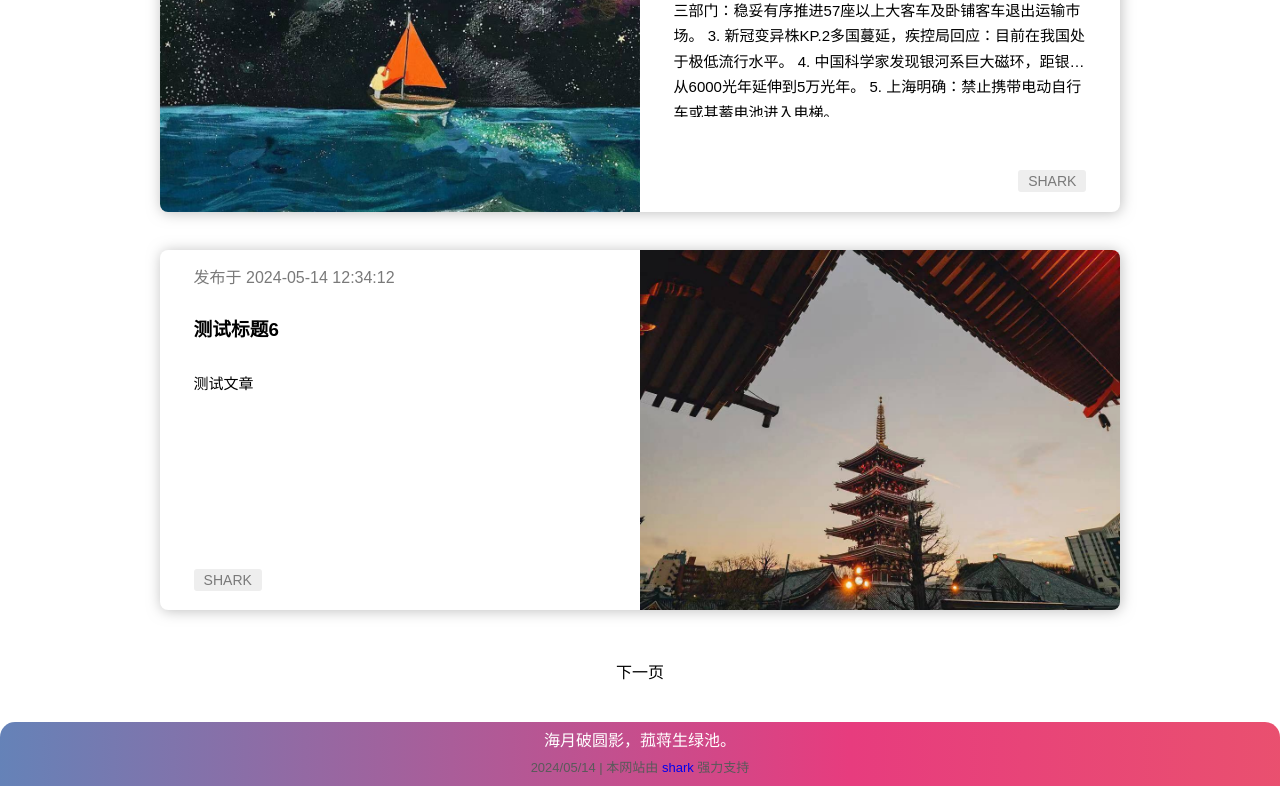
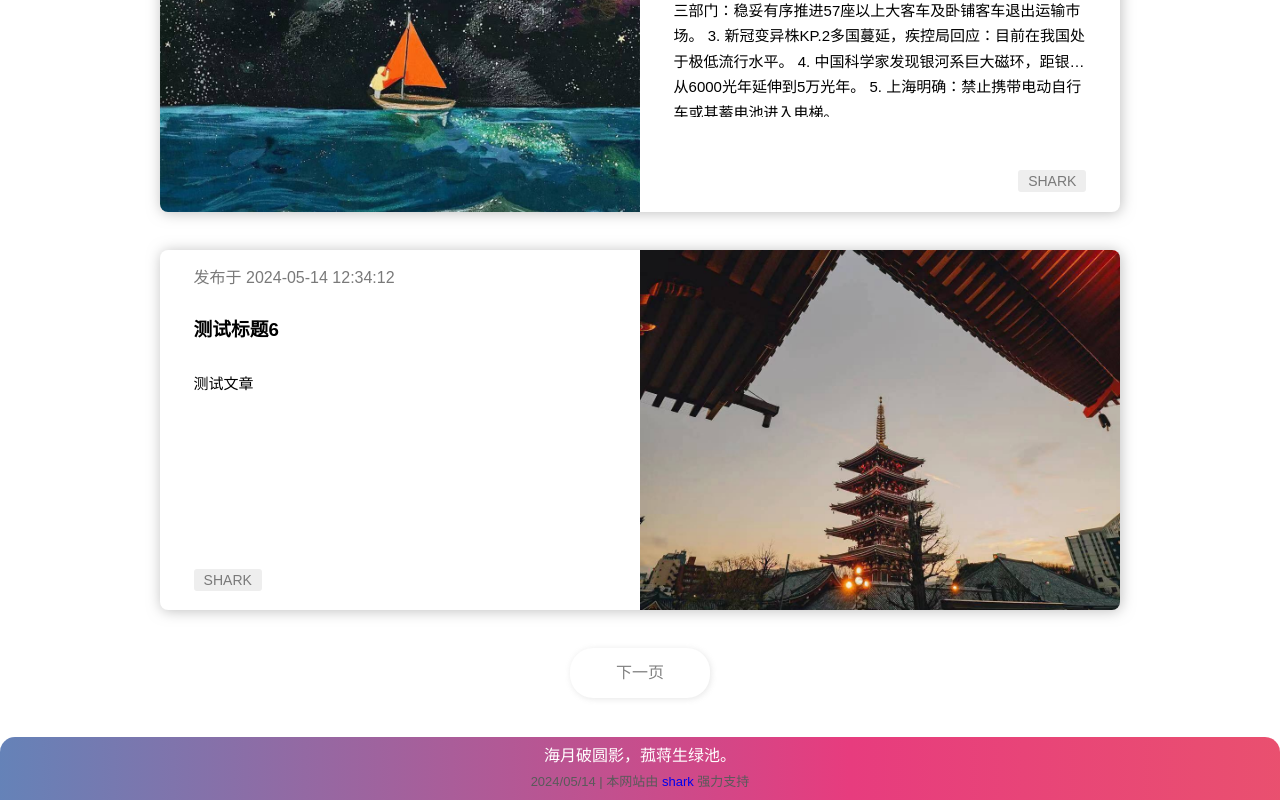
Before and after one commit to Mrxuccc/xblog, a Vue app: page / in a window 1280 px wide. Shown: the part 2558-3358 px from the top of the page. Built offline with nearby package versions, Linux system fonts and the light colour scheme.

Commit message:
feat:'1、封装高亮btn，2、页面公共box布局优化'

```diff
--- a/src/components/backTop/index.vue
+++ b/src/components/backTop/index.vue
@@ -1,10 +1,11 @@
 <template>
     <!-- 回到顶部 -->
-    <el-backtop visibility-height="600" :bottom="bottomInstance" @mouseover='mouseCondition(true)' @mouseout='mouseCondition(false)'>
+    <el-backtop :visibility-height="trarkNumber" :bottom="bottomInstance" @mouseover='mouseCondition(true)' @mouseout='mouseCondition(false)'>
         <i class="iconfont icon-backTop" ></i>
     </el-backtop>
 </template>
 <script lang="ts" setup>
+const trarkNumber = ref<number>(600)
 let bottomInstance = ref<number>(100)
 const mouseCondition=(key:boolean)=>{
     bottomInstance.value = key?110:100
--- /dev/null
+++ b/src/components/ligntButton/index.vue
@@ -0,0 +1,29 @@
+<template>
+    <div id="lineLightBtn" class="button-nextPage" @mousemove="handleMove($event)" >
+      <div>
+        <slot>
+          下一页
+        </slot>
+      </div>
+    </div>
+</template>
+
+<script lang="ts" setup>
+let btnMoveValue = ref({
+  xs:`0`,
+  ys:`0`
+})
+const handleMove=(e:any) =>{
+  btnMoveValue.value.xs = e.offsetX +'px'
+  btnMoveValue.value.ys = e.offsetY+'px'
+}
+</script>
+
+<style lang="scss" scoped>
+
+@import url('./style/index.scss');
+#lineLightBtn::before {
+  top: v-bind('btnMoveValue.ys') !important;
+  left: v-bind('btnMoveValue.xs') !important;
+}
+</style>
--- /dev/null
+++ b/src/components/ligntButton/style/index.scss
@@ -0,0 +1,51 @@
+.button {
+    width: 100%;
+    background-color: $bg-color;
+    &-nextPage  {
+      position: relative;
+      width: 140px;
+      height: 50px;
+      line-height: 50px;
+      margin: 3% auto;
+      border-radius: 23px;
+      color: $btnText-Color;
+      background-color: $btnBg-Color;
+      box-shadow: 1px 1px 6px rgba(128, 128, 128, 0.2);
+      overflow: hidden;
+      cursor: pointer;
+      &>div {
+        position: relative;
+        width: 100%;
+        height: 100%;
+        text-align: center;
+        border-radius: 23px;
+        z-index: 1;
+      }
+      &::before {
+        content: '';
+        position: absolute;
+        top: 0;
+        left: 0;
+        transform: translate(-50%,-50%);
+        width: 100px;
+        height: 100px;
+        background: radial-gradient($--linkHoverColor , transparent,transparent);
+        opacity: 0;
+        transition: .5s ,top 0s , left 0s;
+      }
+      &:hover{
+        color: $--linkHoverColor;
+        box-shadow: 1px 1px 6px rgba(128, 128, 128, 0.4);
+        &::before {
+          opacity: 1;
+        }
+      }
+      &::after {
+        content: '';
+        background-color: rgba(255, 255, 255,.6);
+        position: absolute;
+        inset: 2px;
+        border-radius: 23px;
+      }
+    }
+}
--- a/src/components/pageBox/index.vue
+++ b/src/components/pageBox/index.vue
@@ -1,6 +1,6 @@
 <template>
     <!-- 自定义展示box -->
-    <div  class="pageBoxs" v-for="(item,index) in valueList" :key="index">
+    <div class="pageBoxs" :class="{lastBox:index===valueList.length-1}" v-for="(item,index) in valueList" :key="index">
         <div v-if="index%2==0" class="pageBoxs-imgType1">
           <a-image
             :width="`100%`"
@@ -68,4 +68,7 @@ props
 
 <style lang="scss" scoped>
 @import url(./style/index.scss);
+.lastBox {
+  margin-bottom: 0 !important;
+}
 </style>
--- a/src/components/pageBox/style/index.scss
+++ b/src/components/pageBox/style/index.scss
@@ -1,8 +1,7 @@
 .pageBoxs {
     width: 75%;
     height: 45vh;
-    margin: 0 auto;
-    margin-bottom: 3%;
+    margin: 0 auto 3%;
     display: flex;
     align-items: center;
     border-radius: 8px;
@@ -100,4 +99,5 @@
               }
           }
     }
+
 }
--- a/src/components/pageFooter/index.vue
+++ b/src/components/pageFooter/index.vue
@@ -12,7 +12,6 @@
   background-size: 300% 300%;
   border-radius: 1.5rem 1.5rem 0 0;
   -webkit-animation: gradientbg 10s ease infinite;
-  margin-top: 2vh;
   &-poet {
     padding-top: 10px;
     font-size: 16px;
--- a/src/styles/scss/variables.scss
+++ b/src/styles/scss/variables.scss
@@ -6,6 +6,8 @@ $headText-Color: #fff; //#4195a7;
 $boxBg-Color: #ddd;
 $text-white:#fff;
 $tagBg-Color: #eee;
+$btnBg-Color:#fff;
+$btnText-Color:#808080;
 $--linkHoverColor:orange;
 $--timeTextColor:#797979;
 $--tagTextColor:#797979;
--- a/src/types/components.d.ts
+++ b/src/types/components.d.ts
@@ -8,6 +8,7 @@ export {}
 declare module 'vue' {
   export interface GlobalComponents {
     BackTop: typeof import('./../components/backTop/index.vue')['default']
+    LigntButton: typeof import('./../components/ligntButton/index.vue')['default']
     PageBox: typeof import('./../components/pageBox/index.vue')['default']
     PageFooter: typeof import('./../components/pageFooter/index.vue')['default']
     PageHead: typeof import('./../components/pageHead/index.vue')['default']
--- a/src/views/index/index.vue
+++ b/src/views/index/index.vue
@@ -8,15 +8,15 @@
     </div>
     <div class="indexPage-content">
       <PageBox :valueList="pageimgList"></PageBox>
-      <div id="lineLightBtn" class="indexPage-content-nextPage" @click="addInfoPage"><span>下一页</span></div>
-      <!-- <div style="color:#000">~~到底啦~~</div> -->
+      <LigntButton v-if="!isNoneValue" @click="addInfoPage"></LigntButton>
+      <div v-else class="indexPage-content-noneValue">~~到底啦~~</div>
     </div>
   </div>
 </template>
 
 <script setup lang="ts">
 import type {SetBoxImageValue} from '@/assets/ts/commonInterface.ts'
-
+let isNoneValue = ref<boolean>(false)
 let pageimgList = ref<SetBoxImageValue[]>([
   {
     text:'东京街头',
@@ -147,13 +147,6 @@ const addInfoPage = ()=>{ //下一页
   pageimgList.value= pageimgList.value.concat(fakeValueList)
 }
 
-const moveLight =()=>{
-  let btn = document.getElementById('lineLightBtn')
-  console.log(btn?.style.color)
-}
-
-moveLight()
-
 </script>
 <style lang="scss" scoped>
 @import url('./style/index.scss');
--- a/src/views/index/style/index.scss
+++ b/src/views/index/style/index.scss
@@ -43,55 +43,21 @@
         font-size: 68px;
         color: #fff;
       }
+
     }
     &-content {
-      width: 100%;
-      background-color: $bg-color;
-      margin-bottom: 1vh;
-      &-nextPage  {
-        position: relative;
-        width: 140px;
+      &-noneValue {
+        // width: 140px;
         height: 50px;
-        color: #000;
-        background-color: #fff;
         line-height: 50px;
         text-align: center;
-        margin: 0 auto;
-        cursor: pointer;
-        border-radius: 23px;
-        // box-shadow: 1px 1px 6px rgba(128, 128, 128, 0.4);
-        overflow: hidden;
-        &>span {
-          position: absolute;
-          top: 50%;
-          left: 50%;
-          transform: translate(-50%,-50%);
-          z-index: 1;
-        }
-        &::before {
-          content: '';
-          position: absolute;
-          top: 0;
-          left: 0;
-          transform: translate(-50%,-50%);
-          width: 100px;
-          height: 100px;
-          background: radial-gradient(orange , transparent,transparent);
-          opacity: 0;
-          transition: .5s;
-        }
-        &:hover::before {
-          opacity: 1;
-        }
-        &::after {
-          content: '';
-          background-color: rgba(255, 255, 255,.6);
-          position: absolute;
-          inset: 2px;
-          border-radius: 23px;
+        color: $btnText-Color;
+        &:hover {
+          color: $--linkHoverColor;
         }
       }
     }
+
 
   }
 
```
